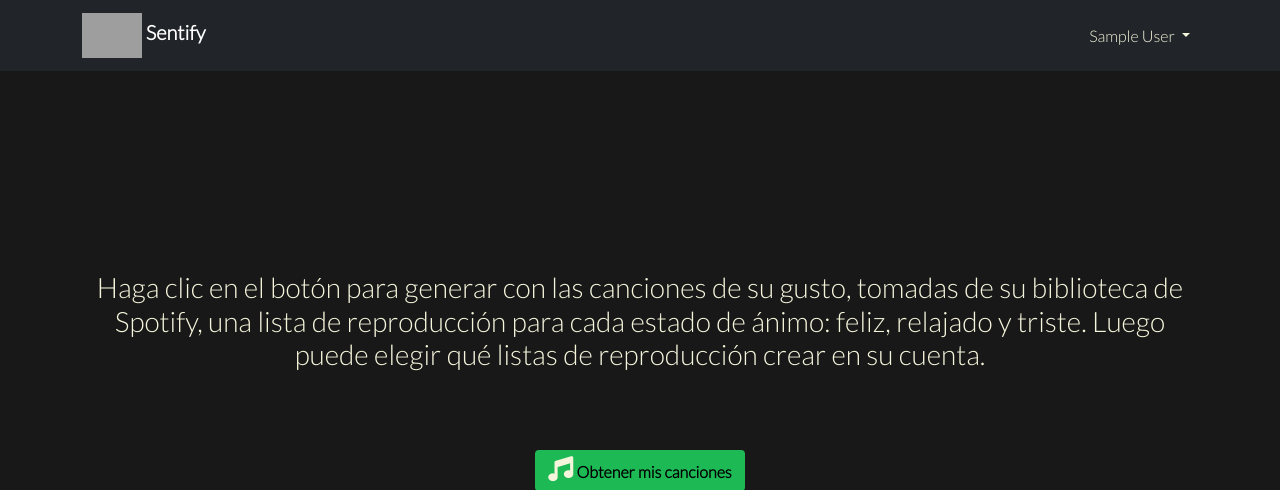
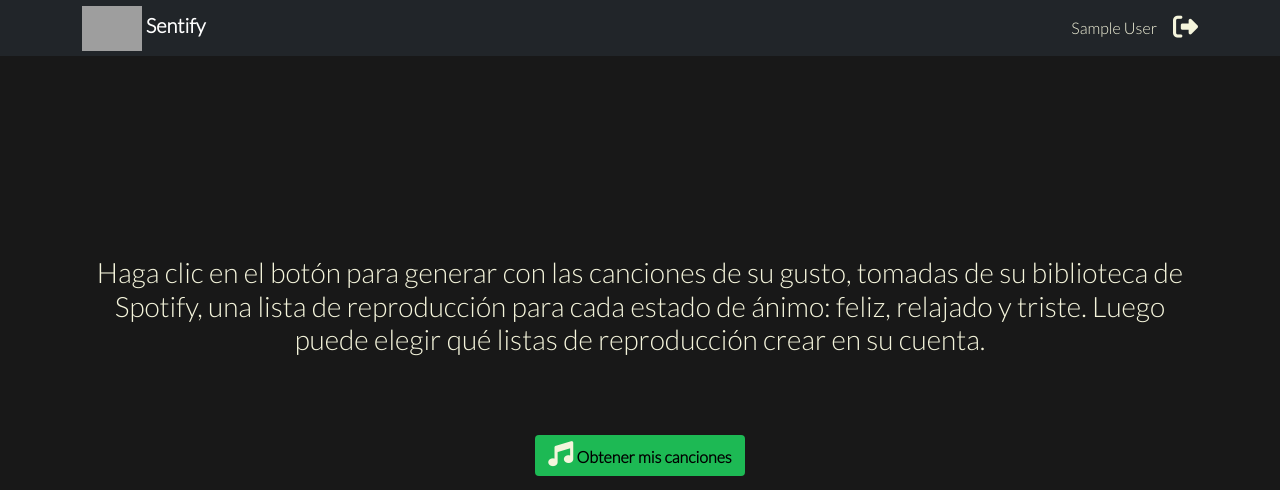
Before and after one commit to manuelmarinduque/Song_classification_prototype, a Django app: page /home/ in a window 1280 px wide. Shown: the top 490 px of the page. Run offline with Django 3.2, Linux system fonts and the light colour scheme; the visitor is signed in with stand-in values (Sample User, id 1); parts of the project's set-up code (start-up, migrations or seed data) failed here and were passed over; some libraries are stand-ins or nearby versions; grey boxes are pictures that could not be loaded.

Commit message:
Ahora se muestra un ícono para el cierre de sesión.

```diff
--- a/apps/core/static/core/css/base.css
+++ b/apps/core/static/core/css/base.css
@@ -15,16 +15,3 @@
 .navbar-brand img {
     width: 60px;
 }
-
-#navbarDropdown, .dropdown-item {
-    color: beige;
-}
-
-#navbarDropdown:hover {
-    color: blanchedalmond;
-}
-
-.dropdown-item p {
-    margin-bottom: 0px;
-    border-radius: 5px;
-}
--- a/apps/core/templates/core/base.html
+++ b/apps/core/templates/core/base.html
@@ -21,26 +21,25 @@
 <body>
 
     {% if request.user.is_authenticated %}
-    <nav class="navbar navbar-expand-lg navbar-dark bg-dark">
+    <nav class="navbar navbar-expand-lg navbar-dark bg-dark p-0">
         <div class="container bg-dark">
             <a class="navbar-brand bg-dark" href="{% url 'core:home_page' %}"><img class="bg-dark"
                     src="{% static 'core/media/logo.png' %}" alt="logo"> Sentify </a>
-            <button class="navbar-toggler" type="button" data-bs-toggle="collapse"
+            <button class="navbar-toggler bg-dark" type="button" data-bs-toggle="collapse"
                 data-bs-target="#navbarSupportedContent" aria-controls="navbarSupportedContent" aria-expanded="false"
                 aria-label="Toggle navigation">
-                <span class="navbar-toggler-icon"></span>
+                <span class="navbar-toggler-icon bg-dark"></span>
             </button>
-            <div class="col-auto">
+            <div class="col-auto bg-dark">
                 <div class="collapse navbar-collapse bg-dark" id="navbarSupportedContent">
-                    <ul class="navbar-nav me-auto mb-2 mb-lg-0">
-                        <li class="nav-item dropdown">
-                            <a class="nav-link dropdown-toggle bg-dark" href="#" id="navbarDropdown" role="button"
-                                data-bs-toggle="dropdown" aria-expanded="false">
-                                {{user.first_name}} {{user.last_name}}
-                            </a>
-                            <ul class="dropdown-menu bg-dark" aria-labelledby="navbarDropdown">
-                                <li><a href="{% url 'logout' %}" class="dropdown-item bg-dark"> <p class="text-center bg-dark">Log out</p> </a></li>
-                            </ul>
+                    <ul class="navbar-nav me-auto mb-2 mb-lg-0 bg-dark">
+                        <li class="nav-item bg-dark">
+                            <section class="bg-dark p-3">{{user.first_name}} {{user.last_name}}</section>
+                        </li>
+                    </ul>
+                    <ul class="navbar-nav me-auto mb-2 mb-lg-0 bg-dark">
+                        <li class="nav-item bg-dark">
+                            <a href="{% url 'logout' %}" class="bg-dark"><i class="fas fa-sign-out-alt bg-dark"></i></a>
                         </li>
                     </ul>
                 </div>
```
